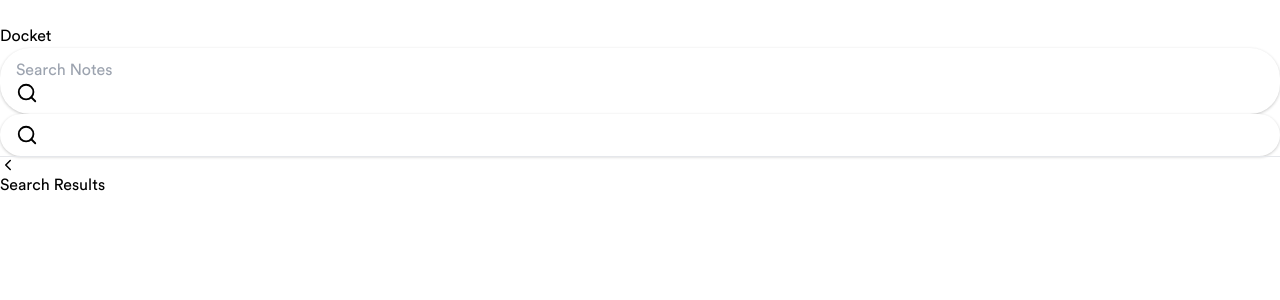
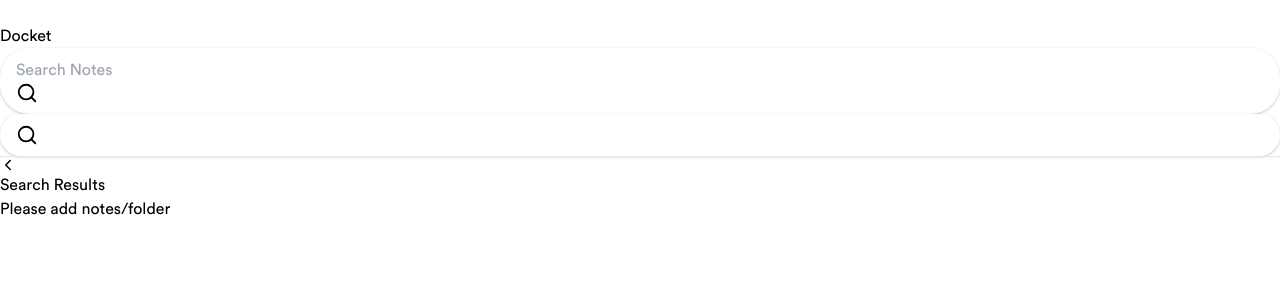
Before and after one commit to khawardev/docket-react-app, a React (Vite) app: page /search-notes/1 in a window 1280 px wide. Shown: the top 300 px of the page. Built offline with nearby package versions, Linux system fonts and the light colour scheme; some icons are missing.

Commit message:
final commit

```diff
--- a/src/Components/homeInterface/folderInterface/FolderInterface.tsx
+++ b/src/Components/homeInterface/folderInterface/FolderInterface.tsx
@@ -10,8 +10,8 @@ const NewFolder: React.FC = () => {
 
     return (
         <>
+
             {folderData.length !== 0 &&
-
                 <div className=' select-none my-7'>
                     <section className=" w-11/12 m-auto flex items-center my-7">
                         <p className=" sm:text-4xl text-3xl font-extrabold ">Folders</p>
--- a/src/Components/homeInterface/notesInterface/NotesInterface.tsx
+++ b/src/Components/homeInterface/notesInterface/NotesInterface.tsx
@@ -3,29 +3,17 @@ import './notesInterface.scss';
 import NoteComponent from './noteComponent/NoteComponent';
 import { useSelector } from 'react-redux';
 import { RootState } from '../../../reduxToolkit/store/store';
-// import { useDispatch } from 'react-redux';
-// import { clearFilteredNotes } from '../../../reduxToolkit/dataSlice/Dataslice';
-// import { useEffect } from 'react';
 interface NewNotes {
     id: string | undefined;
     title: string | undefined;
     description: string | undefined;
 }
 interface NotesInterfaceProps {
-    filteredNotesArray: NewNotes[]; // Make sure to import and use the correct type for NewNotes
+    filteredNotesArray: NewNotes[];
 }
 const NotesInterface: React.FC<NotesInterfaceProps> = ({ filteredNotesArray }) => {
     const NotesData = useSelector((state: RootState) => state.notesstore.NewNotesArray);
-
-
-    // const dispatch = useDispatch();
-    // useEffect(() => {
-    //     if (filteredNotesArray?.length !== 0) {
-    //         if (NotesData?.length !== 0) {
-    //             dispatch(clearFilteredNotes());
-    //         }
-    //     }
-    // }, [NotesData]);
+    const folderData = useSelector((state: RootState) => state.foldersstore.NewFolderArray);
 
 
     return (
@@ -38,10 +26,17 @@ const NotesInterface: React.FC<NotesInterfaceProps> = ({ filteredNotesArray }) =
                         <NoteComponent key={index} id={note.id} title={note.title} description={note.description} />
                     ))}
                 </section>
+            ) :
+                <>
 
-            ) :
+                    {NotesData?.length === 0 && folderData?.length === 0 && (
+                        <div className='w-11/12 bg-slate-200 rounded-2xl sm:py-60 py-52 my-4 m-auto'>
+                            <section className='sm:text-3xl text-purple-500 font-bold flex justify-center items-center select-none text-2xl'>
+                                Please add notes/folder
+                            </section>
+                        </div>
+                    )}
 
-                <>
                     {NotesData?.length !== 0 && (
                         <>
                             <div className='select-none my-7'>
--- a/src/Components/navbar/Navbar.tsx
+++ b/src/Components/navbar/Navbar.tsx
@@ -16,7 +16,6 @@ const Navbar: React.FC = () => {
     const context = useContext(Context)
     const { text, setText } = context || {};
     const inputRef = useRef<HTMLInputElement | null>(null);
-    console.log("🚀 ~ file: Navbar.tsx:17 ~ text:", text)
     const [query, setQuery] = useState<string>('');
     useEffect(() => {
         if (text) {
```
